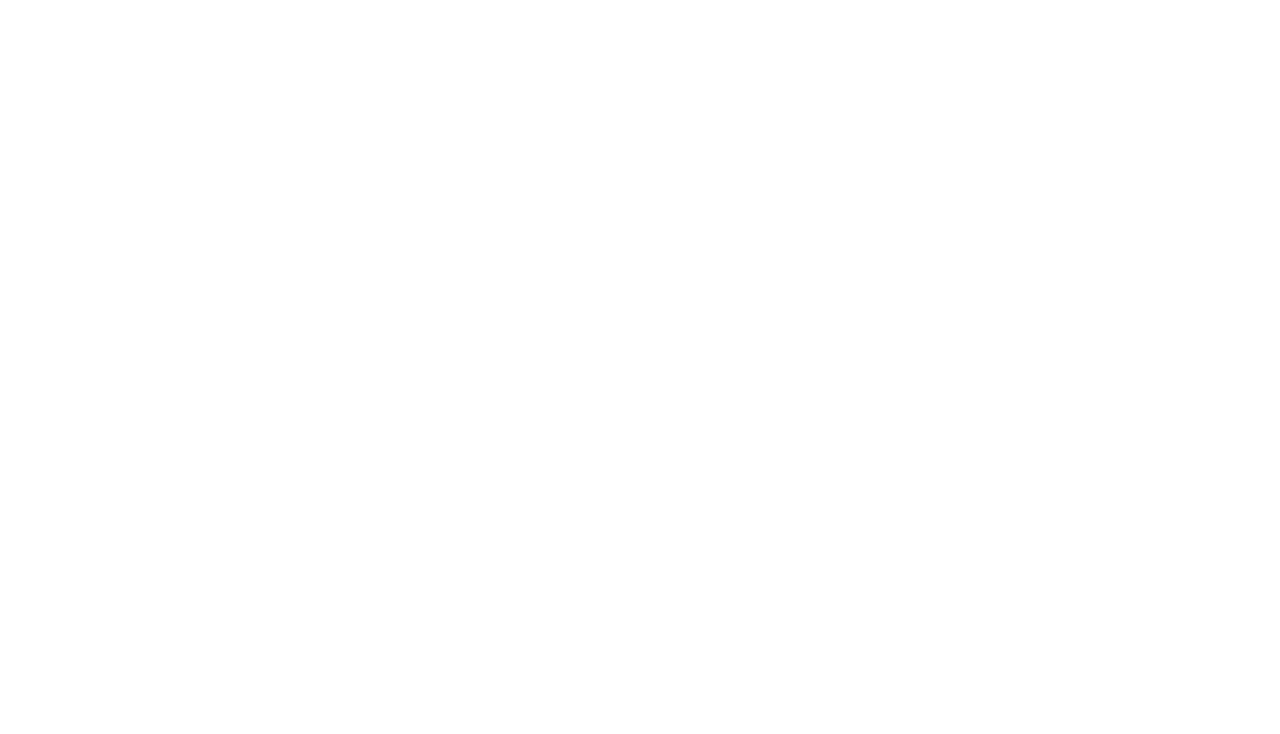
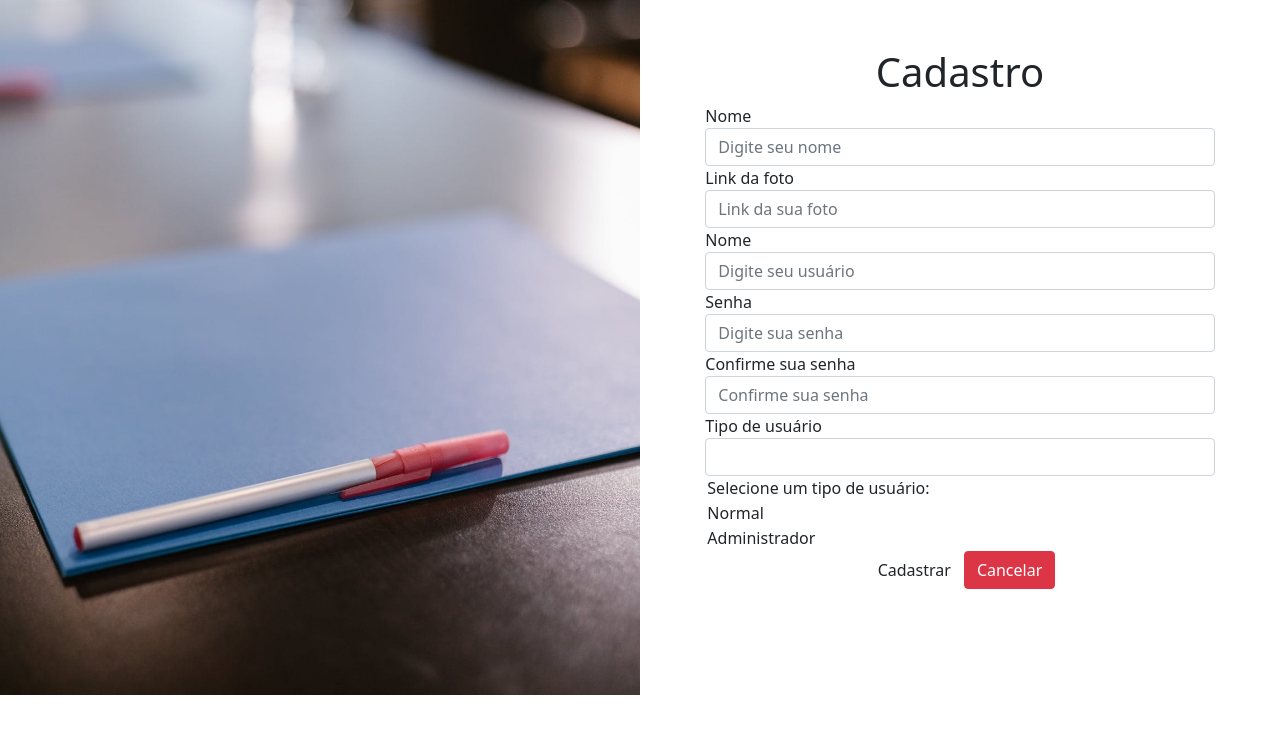
Before and after one commit to nalulamas/blogPessoalFront, an Angular app: page /cadastrar in a window 1280 px wide. Shown: the top 734 px of the page. Built offline with nearby package versions, Linux system fonts and the light colour scheme.

Commit message:
@nalulamas

```diff
--- a/src/app/app-routing.module.ts
+++ b/src/app/app-routing.module.ts
@@ -1,7 +1,16 @@
 import { NgModule } from '@angular/core';
 import { RouterModule, Routes } from '@angular/router';
+import { CadastrarComponent } from './cadastrar/cadastrar.component';
+import { EntrarComponent } from './entrar/entrar.component';
 
-const routes: Routes = [];
+const routes: Routes = [
+
+  {path:'', redirectTo: 'entrar', pathMatch: 'full'},
+
+  {path:'entrar', component: EntrarComponent},
+  {path:'cadastrar', component: CadastrarComponent},
+
+];
 
 @NgModule({
   imports: [RouterModule.forRoot(routes)],
--- a/src/app/app.component.html
+++ b/src/app/app.component.html
@@ -1 +1 @@
-<app-cadastrar></app-cadastrar>
+<router-outlet></router-outlet>
--- a/src/app/cadastrar/cadastrar.component.css
+++ b/src/app/cadastrar/cadastrar.component.css
@@ -1,5 +1,5 @@
 #img-bg{
-    background-image: url('../../assets/img/cadastrar.jpg');
+    background-image: url('../../assets/cadastro.jpg');
     min-height: 695px;
     background-position: center;
     background-repeat: no-repeat;
--- a/src/app/cadastrar/cadastrar.component.html
+++ b/src/app/cadastrar/cadastrar.component.html
@@ -72,7 +72,7 @@
 
           <div class="d-flex justify-content-center">
             <button type="submit" class="btn btn-succsess mr-4">Cadastrar</button>
-            <button type="submit" class="btn btn-danger">Cancelar</button>
+            <button type="submit" class="btn btn-danger" routerLink="/entrar">Cancelar</button>
           </div>
         </div>
       </div>
--- a/src/app/entrar/entrar.component.css
+++ b/src/app/entrar/entrar.component.css
@@ -1,5 +1,5 @@
 #img-bg{
-    background-image: url('../../assets/img/enter.jpg');
+    background-image: url('../../assets/enter.jpg');
     min-height: 695px;
     background-position: center;
     background-repeat: no-repeat;
--- a/src/app/entrar/entrar.component.html
+++ b/src/app/entrar/entrar.component.html
@@ -22,7 +22,7 @@
 
                 <hr class="mt-5 mb-5">
 
-                <p class="text-center">Não tem uma conta? <a href="">Cadastre-se</a></p>
+                <p class="text-center">Não tem uma conta? <a routerLink="/cadastrar">Cadastre-se</a></p>
 
             </div>
 
@@ -32,4 +32,3 @@
      <div class="col-md-6" id="img-bg"></div>
   </div>
   </div>
-</div>
```
